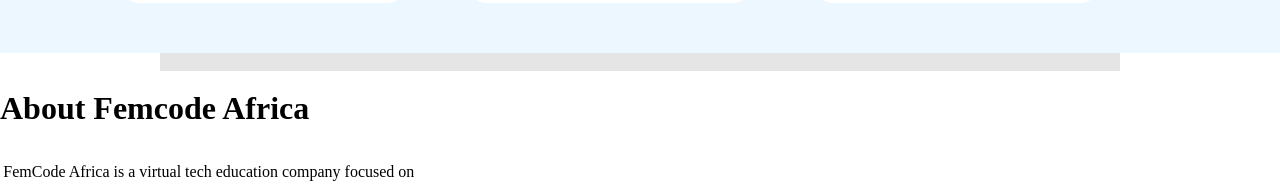
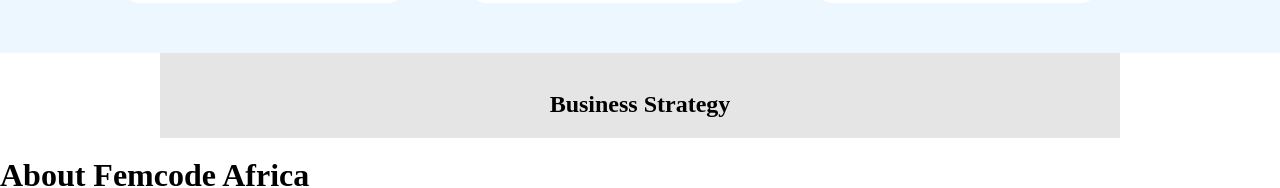
Before and after one commit to Trezie/rhevamp, a React (Create React App) app: page / in a window 1280 px wide. Shown: the part 1809-1997 px from the top of the page. Built offline with nearby package versions, Linux system fonts and the light colour scheme.

Commit message:
my next commit

```diff
--- a/src/Components/Home/Home.js
+++ b/src/Components/Home/Home.js
@@ -99,6 +99,7 @@
                 <div className='firstRec'>
                     <img src="" />
                     <div>
+                        <h2>Business Strategy</h2>
 
                     </div>
 
```
